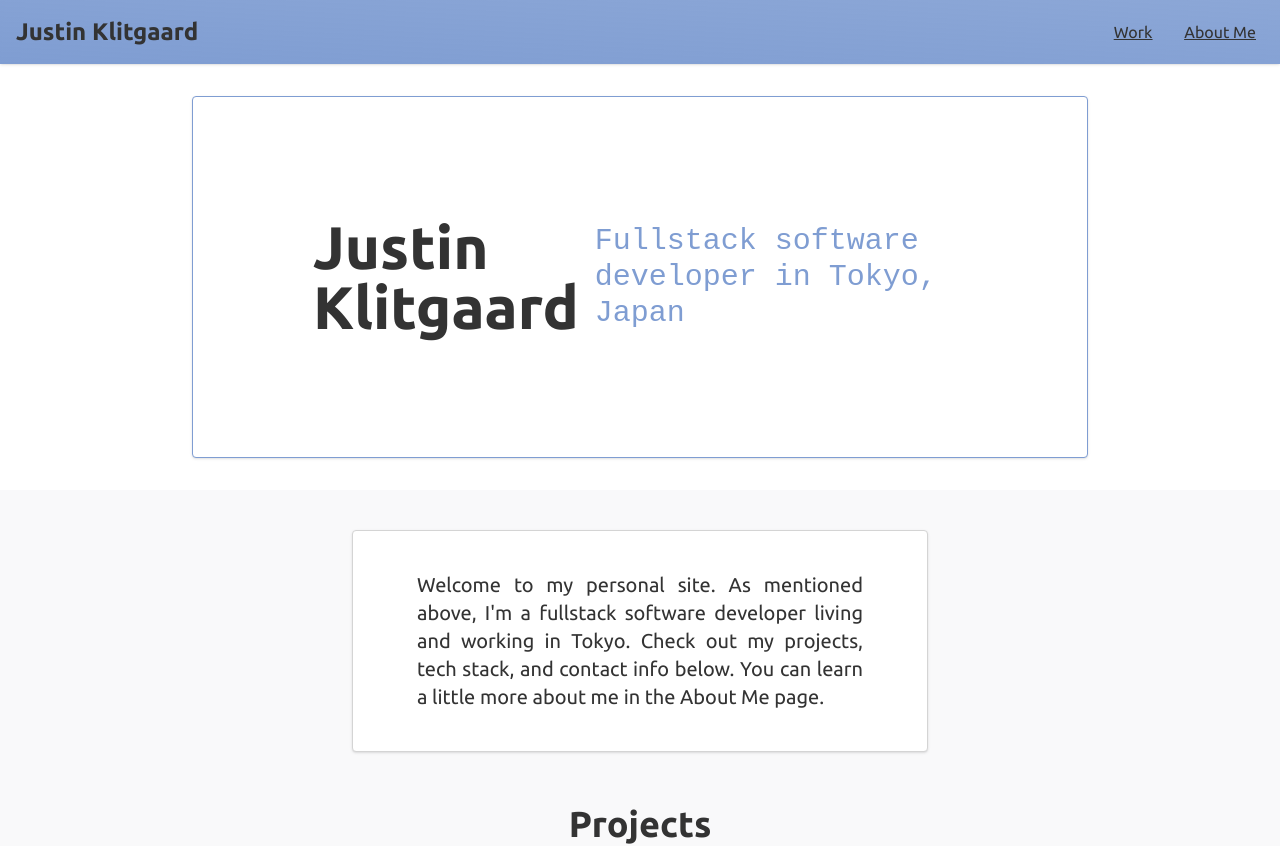
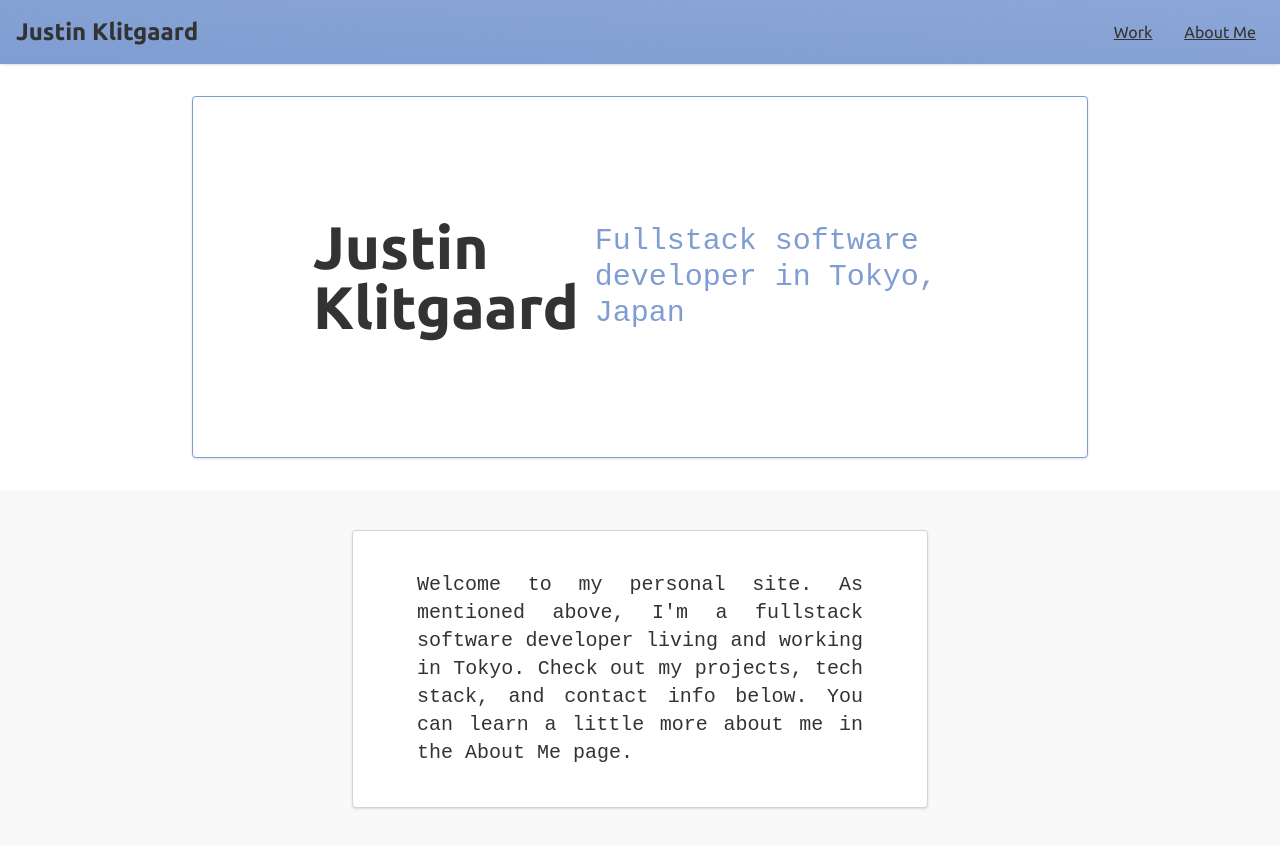
Before and after one commit to Justin-K-Ellis/react-personal-site, a React (Vite) app: page / in a window 1280 px wide. Shown: the top 846 px of the page. Built offline with nearby package versions, Linux system fonts and the light colour scheme; a web font is replaced by a local one.

Commit message:
feat: update font to mono

```diff
--- a/src/components/Blurb.tsx
+++ b/src/components/Blurb.tsx
@@ -5,7 +5,7 @@ export default function Blurb() {
   return (
     <Card className="mb-6 md:mb-12 md:mt-6 md:p-10 md:w-2/3">
       <CardContent>
-        <p className="text-justify text-xl">{text.blurb}</p>
+        <p className="text-justify text-xl font-mono">{text.blurb}</p>
       </CardContent>
     </Card>
   );
```
